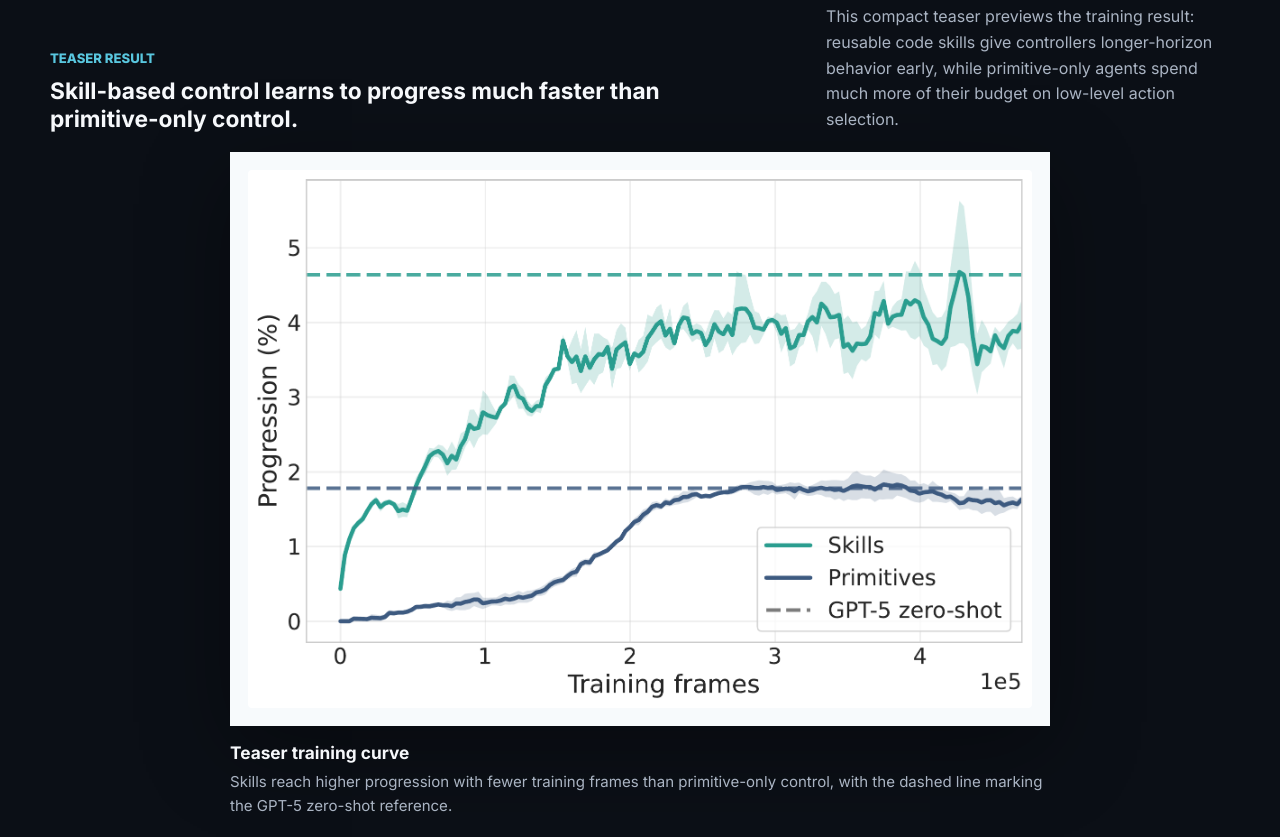
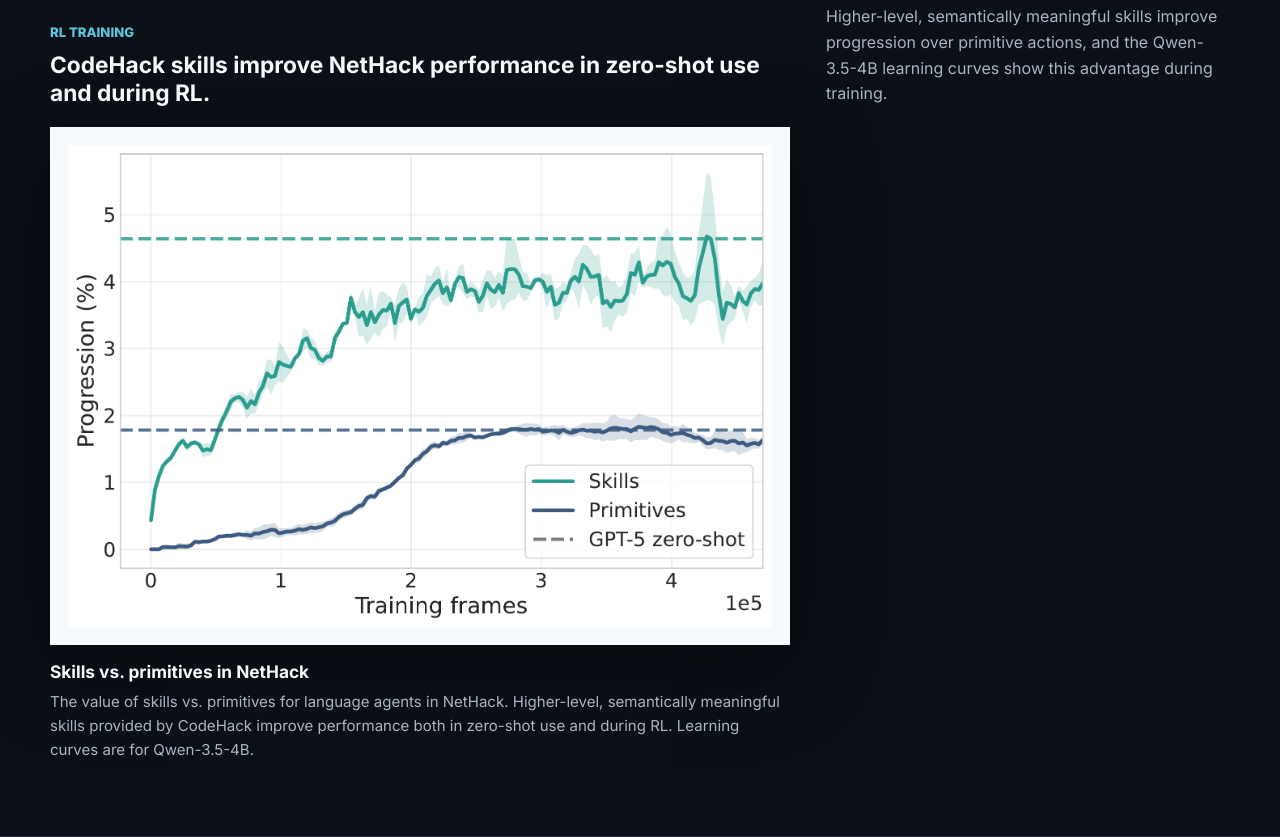
Before and after one commit to BartekCupial/abstraction-ladder, a plain HTML site: page index.html in a window 1280 px wide. Shown: the part 3839-4676 px from the top of the page. Drawn offline with Linux system fonts and the light colour scheme.

Commit message:
update captions

```diff
--- a/index.html
+++ b/index.html
@@ -221,26 +221,25 @@
             </div>
         </section>
 
-        <section id="teaser" class="result-section teaser-section">
+        <section id="rl-results" class="result-section rl-section">
             <div class="container">
                 <div class="result-subhead">
                     <div>
-                        <p class="kicker">Teaser Result</p>
-                        <h2>Skill-based control learns to progress much faster than primitive-only control.</h2>
+                        <p class="kicker">RL Training</p>
+                        <h2>CodeHack skills improve NetHack performance in zero-shot use and during RL.</h2>
                     </div>
                     <p>
-                        This compact teaser previews the training result: reusable code skills give
-                        controllers longer-horizon behavior early, while primitive-only agents spend much
-                        more of their budget on low-level action selection.
+                        Higher-level, semantically meaningful skills improve progression over primitive
+                        actions, and the Qwen-3.5-4B learning curves show this advantage during training.
                     </p>
                 </div>
 
-                <div class="figure-frame teaser-frame">
-                    <img src="figures/teaser.png" alt="Teaser training curve comparing skill-based and primitive-only progression">
+                <div class="figure-frame rl-frame">
+                    <img src="figures/teaser.png" alt="RL training curve comparing skill-based and primitive-only progression">
                 </div>
-                <div class="figure-caption teaser-caption">
-                    <h3>Teaser training curve</h3>
-                    <p>Skills reach higher progression with fewer training frames than primitive-only control, with the dashed line marking the GPT-5 zero-shot reference.</p>
+                <div class="figure-caption rl-caption">
+                    <h3>Skills vs. primitives in NetHack</h3>
+                    <p>The value of skills vs. primitives for language agents in NetHack. Higher-level, semantically meaningful skills provided by CodeHack improve performance both in zero-shot use and during RL. Learning curves are for Qwen-3.5-4B.</p>
                 </div>
             </div>
         </section>
@@ -263,7 +262,7 @@
                 </div>
                 <div class="figure-caption">
                     <h3>Zero-shot results across MiniHack and NetHack</h3>
-                    <p>With GPT-5, skills produce higher MiniHack success rates and NetHack milestone reach than primitive-only control across the evaluated tasks.</p>
+                    <p>Zero-shot results across the two evaluation domains. Left: MiniHack success rates for GPT-5, used as a controlled testbed for diagnosing failures of primitive control. Right: NetHack milestone reach for GPT-5, showing that skill-based control consistently reaches substantially deeper milestones than primitive-only control. Both plots present averages over 32 episodes per task.</p>
                 </div>
             </div>
         </section>
@@ -286,7 +285,7 @@
                 </div>
                 <div class="figure-caption">
                     <h3>Zero-shot NetHack cost-performance frontier</h3>
-                    <p>Skill-based agents generally move the frontier upward and left relative to primitive-only control.</p>
+                    <p>Each point corresponds to a model-interface pair and plots average dungeon level reached against average inference cost per episode. Skill-based agents define the strongest frontier, generally reaching substantially deeper dungeon levels at lower or comparable cost than primitive-only agents, while mixed control is typically intermediate.</p>
                 </div>
             </div>
         </section>
--- a/styles.css
+++ b/styles.css
@@ -424,21 +424,21 @@ h3 {
     font-size: 0.94rem;
 }
 
-.teaser-section {
+.rl-section {
     padding: 58px 0;
 }
 
-.teaser-frame,
-.teaser-caption {
-    width: min(820px, 100%);
-    margin: 0 auto;
+.rl-frame,
+.rl-caption {
+    width: min(740px, 100%);
+    margin: 0;
 }
 
-.teaser-frame {
+.rl-frame {
     box-shadow: var(--shadow);
 }
 
-.teaser-caption {
+.rl-caption {
     padding-inline: 0;
 }
 
@@ -532,12 +532,12 @@ footer {
         grid-template-columns: 1fr;
     }
 
-    .teaser-section {
+    .rl-section {
         padding: 36px 0;
     }
 
-    .teaser-frame,
-    .teaser-caption {
+    .rl-frame,
+    .rl-caption {
         width: 100%;
     }
 }
```
